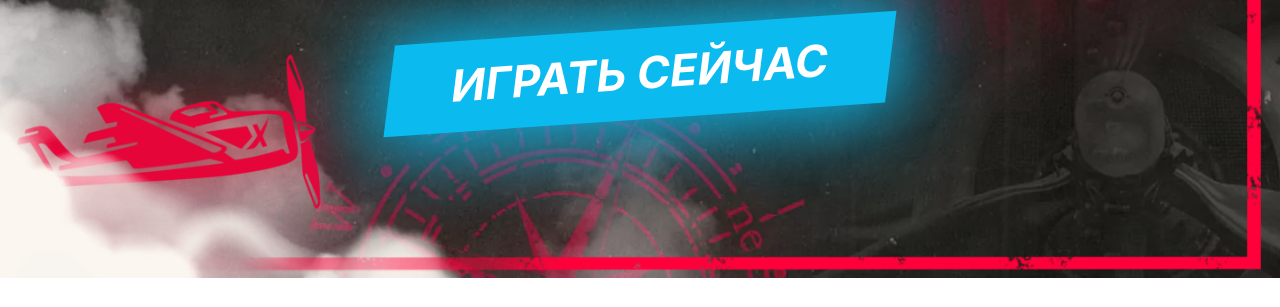
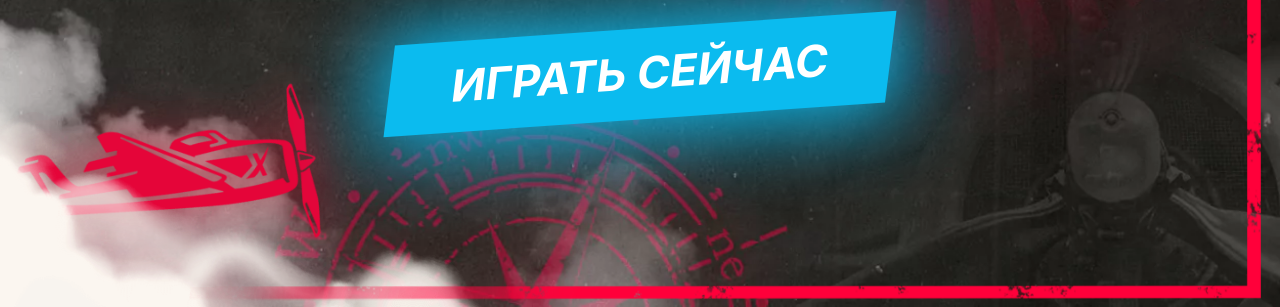
Before and after one commit to artemlira/aviator, a plain HTML site: page index.html in a window 1280 px wide. Shown: the part 522-829 px from the top of the page. Before the commit the page ends 800 px from the top, so only its background shows below. Drawn offline with Linux system fonts and the light colour scheme.

Commit message:
change min-height

```diff
--- a/style.css
+++ b/style.css
@@ -49,7 +49,7 @@ body {
   border-image-slice: 36;
   border-style: solid;
   border-width: calc(17px + (36 - 17) * ((100vw - 360px) / (1440 - 360)));
-  min-height: 100vh;
+  min-height: 829px;
 }
 
 .header {
```
